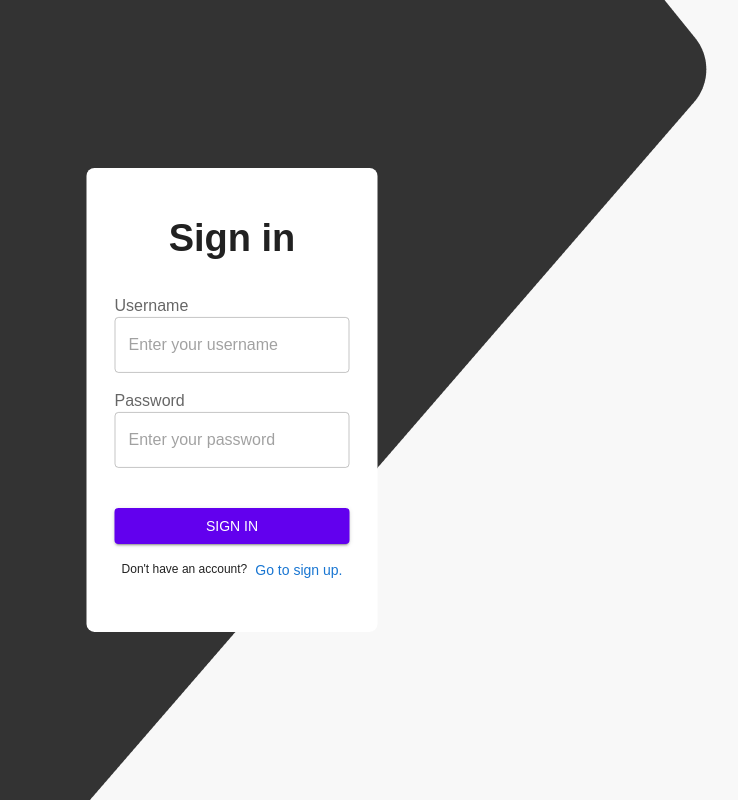
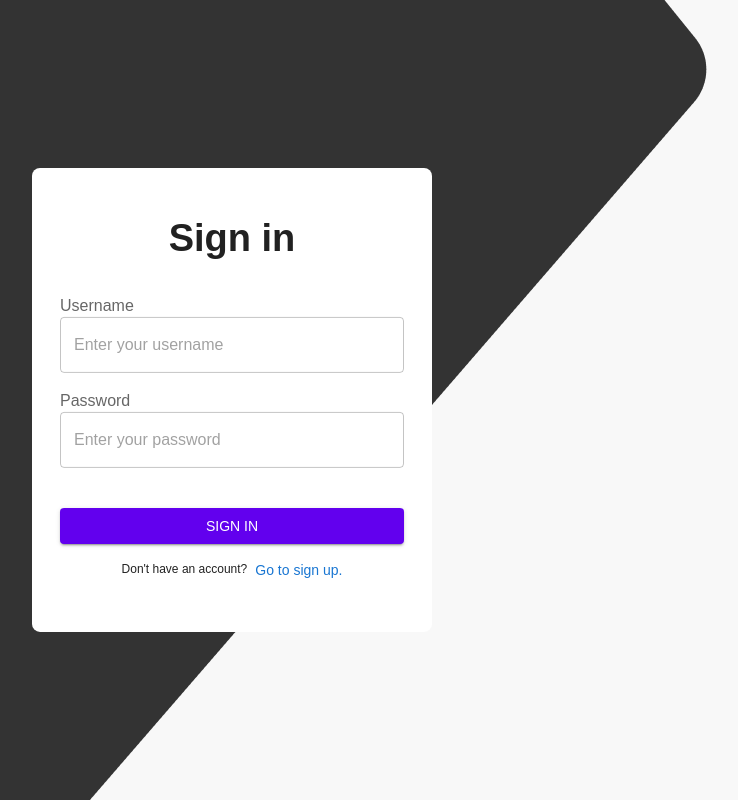
Before and after one commit to github-muaaz/book_shelf, a React (Create React App) app: page /sign-in in a window 1280 px wide. Shown: the whole page, without its empty margins (408-1146 px from the left). Built offline with nearby package versions, Linux system fonts and the light colour scheme.

Commit message:
responsive fixed

```diff
--- a/src/components/elements/center-box/center-box.tsx
+++ b/src/components/elements/center-box/center-box.tsx
@@ -17,7 +17,7 @@ const CenteredDiv: React.FC<Props> = ({bg, children}) => {
                 transform: 'translate(-50%, -50%)',
                 borderRadius: '8px',
                 backgroundColor: bg || '#fff',
-                width: 'fit-content',
+                minWidth: {xs: 'fit-content', sm: '400px'},
                 padding: '48px 28px',
             }}
         >
--- a/src/components/elements/form/index.tsx
+++ b/src/components/elements/form/index.tsx
@@ -9,7 +9,7 @@ interface Props {
 
 const Form: React.FC<Props> = ({ children, onSubmit, sx, ...rest }) => { // Updated prop name to onSubmit
     return (
-        <form onSubmit={onSubmit} {...rest}>
+        <form style={{width: '100%'}} onSubmit={onSubmit} {...rest}>
             <Box sx={sx} {...rest}>
                 {children}
             </Box>
--- a/src/modules/auth/sign-in.tsx
+++ b/src/modules/auth/sign-in.tsx
@@ -11,7 +11,7 @@ import Link from "@mui/material/Link";
 import { useMediaQuery } from "@mui/material";
 
 import CenterBox from "../../components/elements/center-box";
-import Index from "../../components/elements/form";
+import Form from "../../components/elements/form";
 
 interface FormData {
     username: string;
@@ -83,13 +83,12 @@ const SignIn: React.FC = () => {
                     Sign in
                 </Typography>
 
-                <Index
+                <Form
                     onSubmit={handleSubmit}
                     sx={{
                         display: 'flex',
                         flexDirection: 'column',
                         justifyContent: 'space-between',
-                        width: '100%',
                         gap: 2,
                     }}
                 >
@@ -156,7 +155,7 @@ const SignIn: React.FC = () => {
                             </Link>
                         </Box>
                     </Box>
-                </Index>
+                </Form>
             </Stack>
         </CenterBox>
     );
```
